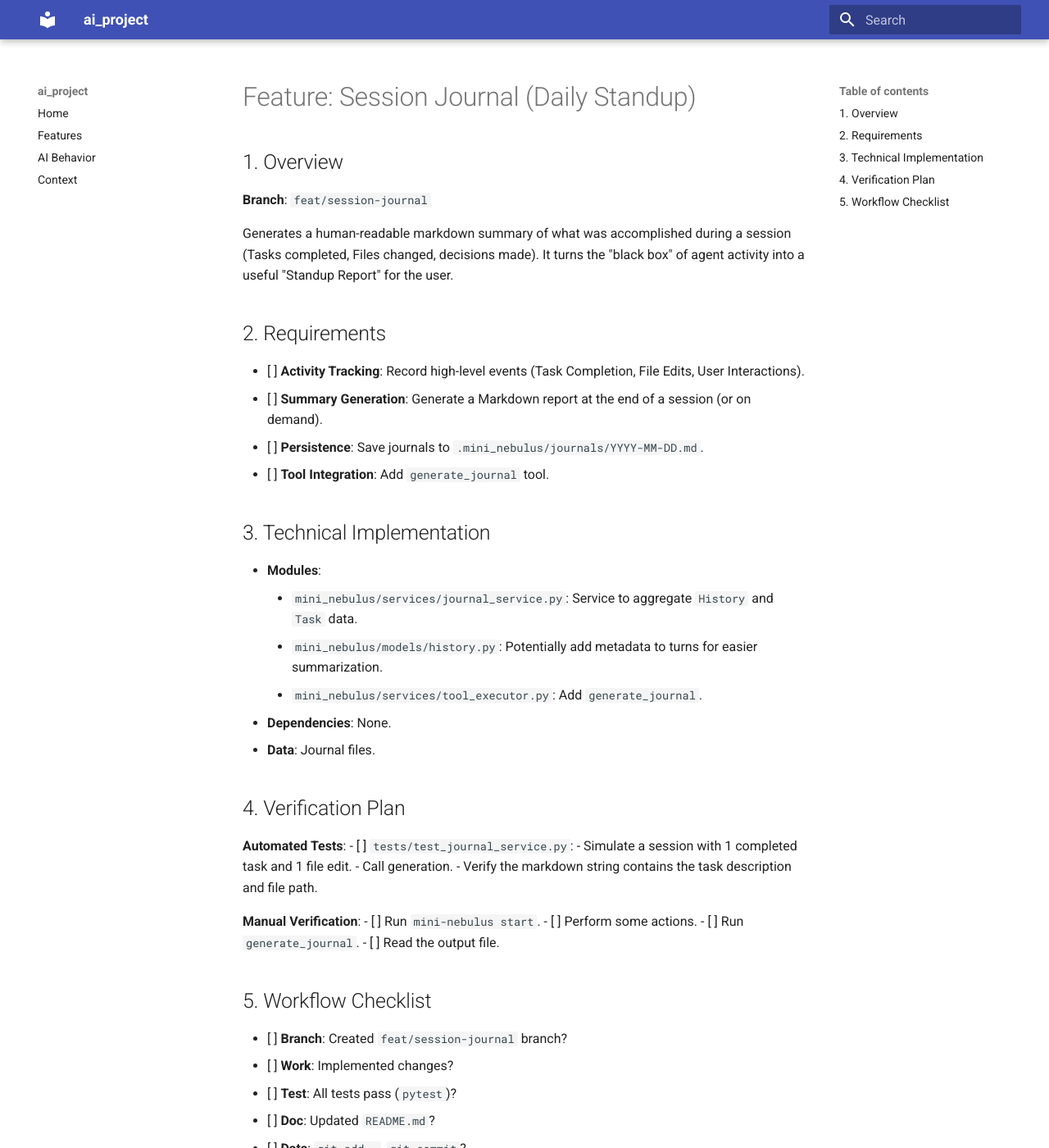
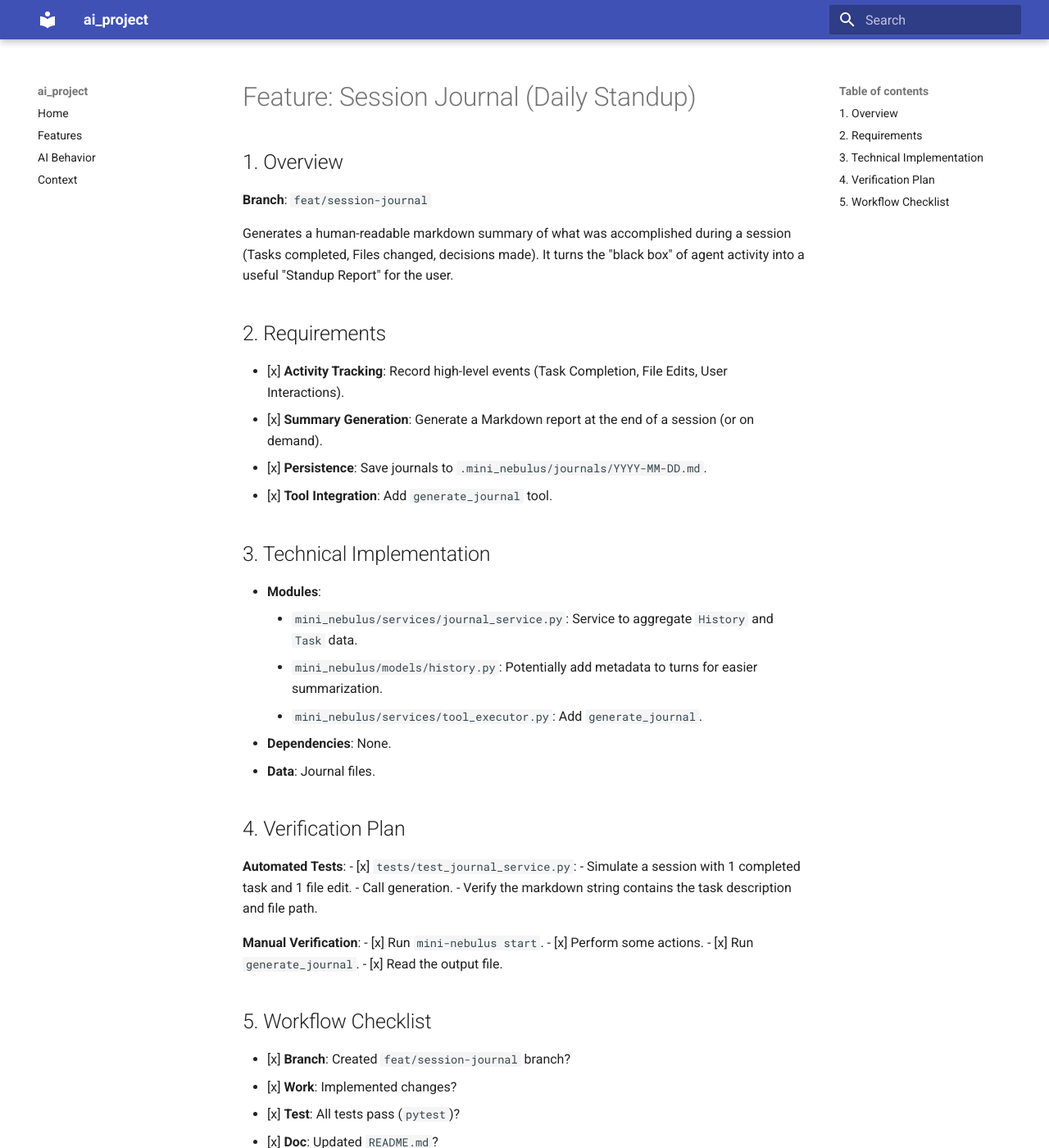
Before and after one commit to jlwestsr/nebulus-atom, an MkDocs documentation site: the page built from docs/features/session_journal.md, in a window 1280 px wide and 1400 px high. Shown: the whole window at 82% size. Built offline with MkDocs 1.6.1 and Material for MkDocs 9.7.7, drawn with Linux system fonts in a browser that asks for light colours.

```diff
--- a/docs/features/session_journal.md
+++ b/docs/features/session_journal.md
@@ -6,10 +6,10 @@
 Generates a human-readable markdown summary of what was accomplished during a session (Tasks completed, Files changed, decisions made). It turns the "black box" of agent activity into a useful "Standup Report" for the user.
 
 ## 2. Requirements
-- [ ] **Activity Tracking**: Record high-level events (Task Completion, File Edits, User Interactions).
-- [ ] **Summary Generation**: Generate a Markdown report at the end of a session (or on demand).
-- [ ] **Persistence**: Save journals to `.mini_nebulus/journals/YYYY-MM-DD.md`.
-- [ ] **Tool Integration**: Add `generate_journal` tool.
+- [x] **Activity Tracking**: Record high-level events (Task Completion, File Edits, User Interactions).
+- [x] **Summary Generation**: Generate a Markdown report at the end of a session (or on demand).
+- [x] **Persistence**: Save journals to `.mini_nebulus/journals/YYYY-MM-DD.md`.
+- [x] **Tool Integration**: Add `generate_journal` tool.
 
 ## 3. Technical Implementation
 - **Modules**:
@@ -21,20 +21,20 @@ Generates a human-readable markdown summary of what was accomplished during a se
 
 ## 4. Verification Plan
 **Automated Tests**:
-- [ ] `tests/test_journal_service.py`:
+- [x] `tests/test_journal_service.py`:
     - Simulate a session with 1 completed task and 1 file edit.
     - Call generation.
     - Verify the markdown string contains the task description and file path.
 
 **Manual Verification**:
-- [ ] Run `mini-nebulus start`.
-- [ ] Perform some actions.
-- [ ] Run `generate_journal`.
-- [ ] Read the output file.
+- [x] Run `mini-nebulus start`.
+- [x] Perform some actions.
+- [x] Run `generate_journal`.
+- [x] Read the output file.
 
 ## 5. Workflow Checklist
-- [ ] **Branch**: Created `feat/session-journal` branch?
-- [ ] **Work**: Implemented changes?
-- [ ] **Test**: All tests pass (`pytest`)?
-- [ ] **Doc**: Updated `README.md`?
-- [ ] **Data**: `git add .`, `git commit`?
+- [x] **Branch**: Created `feat/session-journal` branch?
+- [x] **Work**: Implemented changes?
+- [x] **Test**: All tests pass (`pytest`)?
+- [x] **Doc**: Updated `README.md`?
+- [x] **Data**: `git add .`, `git commit`?
```
